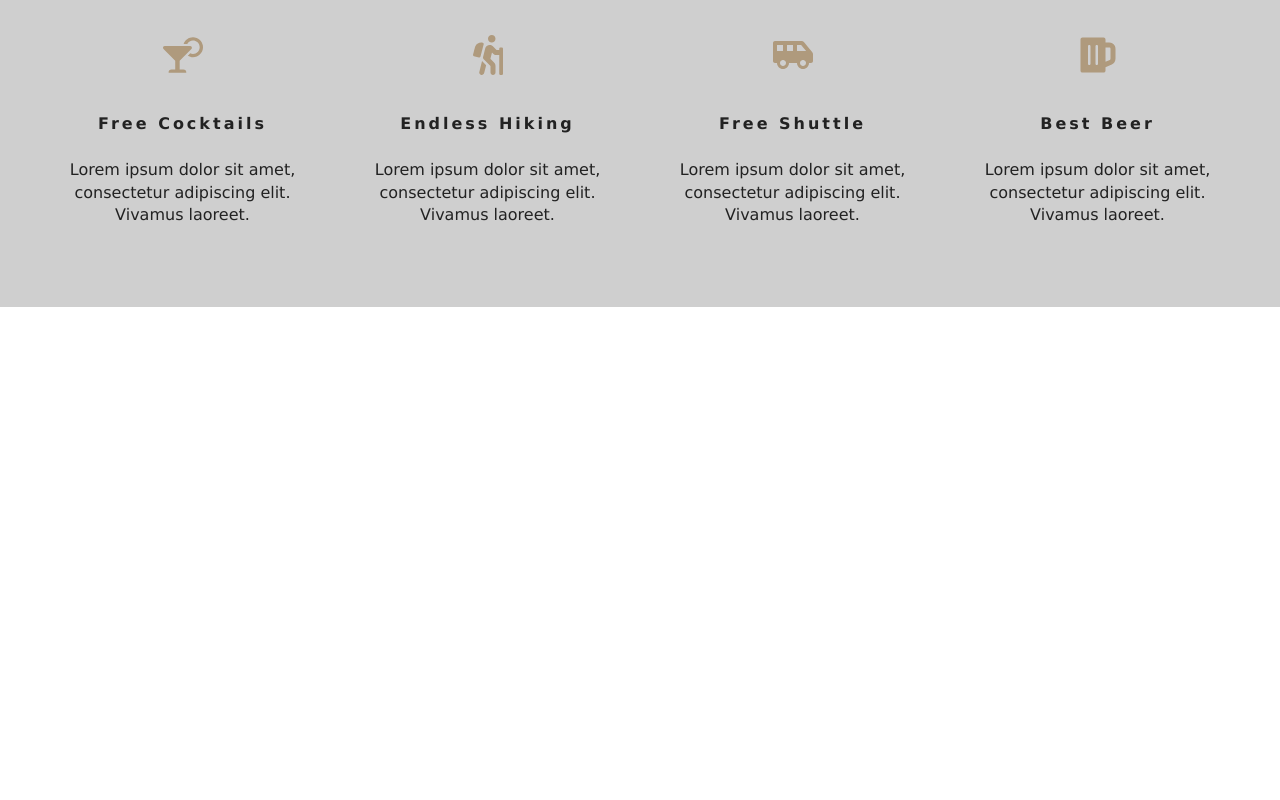
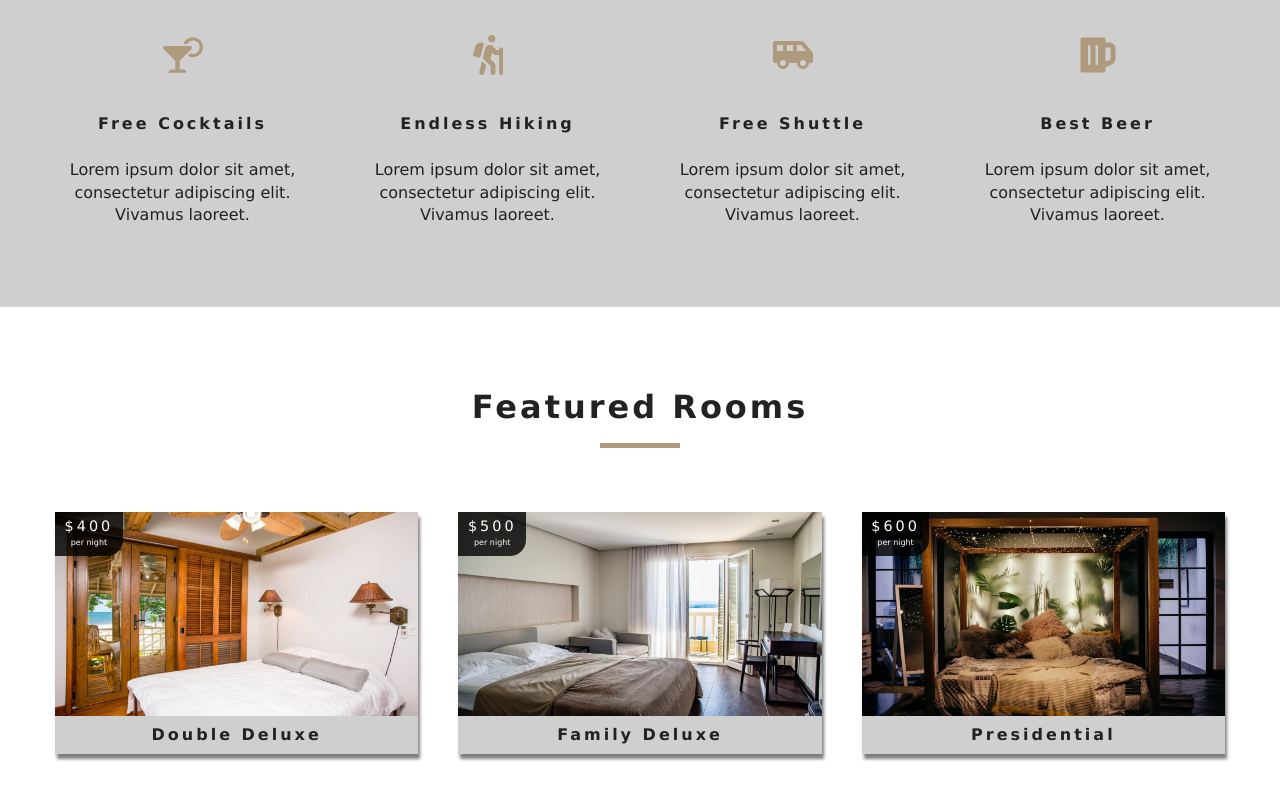
Before and after one commit to krezchikov42/beach-resort-react, a React (Create React App) app: page / in a window 1280 px wide. Shown: the part 972-1772 px from the top of the page. Before the commit the page ends 1279 px from the top, so only its background shows below. Built offline with nearby package versions, Linux system fonts and the light colour scheme.

Commit message:
create featured rooms

```diff
--- a/src/components/FeaturedRooms.js
+++ b/src/components/FeaturedRooms.js
@@ -1,17 +1,26 @@
 import React, { Component } from 'react'
-import {RoomContext} from "../context"
+import { RoomContext } from "../context"
+import Loading from './Loading'
+import Title from './Title'
+import Room from './Room'
+
 export default class FeaturedRooms extends Component {
 
     static contextType = RoomContext
 
     render() {
-        const {featured_rooms: rooms} = this.context
-        console.log(rooms)
+        let { loading, featured_rooms: rooms } = this.context
+        rooms = rooms.map(room =>
+            <Room key={room.id} room={room} />
+        )
 
         return (
-            <div>
-
-            </div>
+            <section className="featured-rooms">
+                <Title title='featured rooms' />
+                <div className="featured-rooms-center">
+                    {loading ? <Loading /> : rooms}
+                </div>
+            </section>
         )
     }
 }
--- a/src/components/Room.js
+++ b/src/components/Room.js
@@ -5,7 +5,6 @@
 
 function Room({ room }) {
     const { slug, price, images, name } = room
-    console.log(room)
     return (
         <article className="room">
             <div className="img-container">
```
